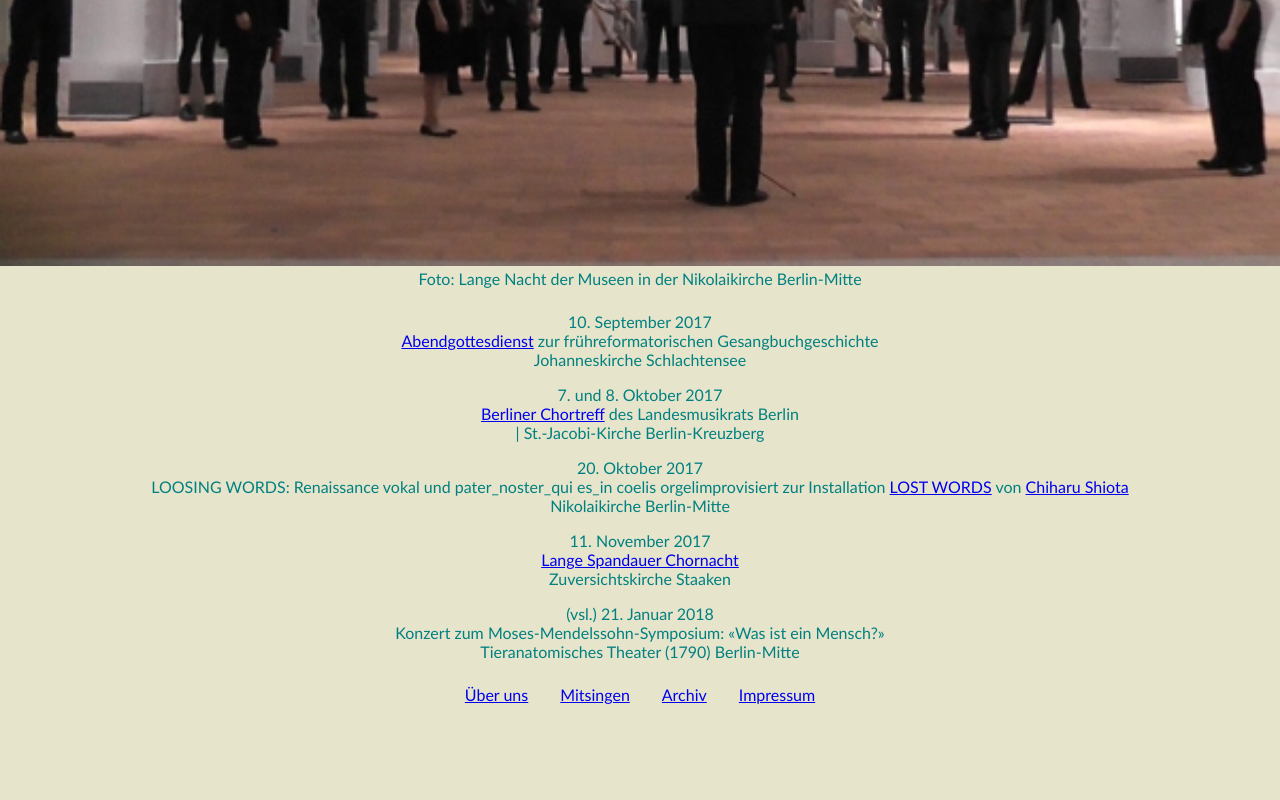
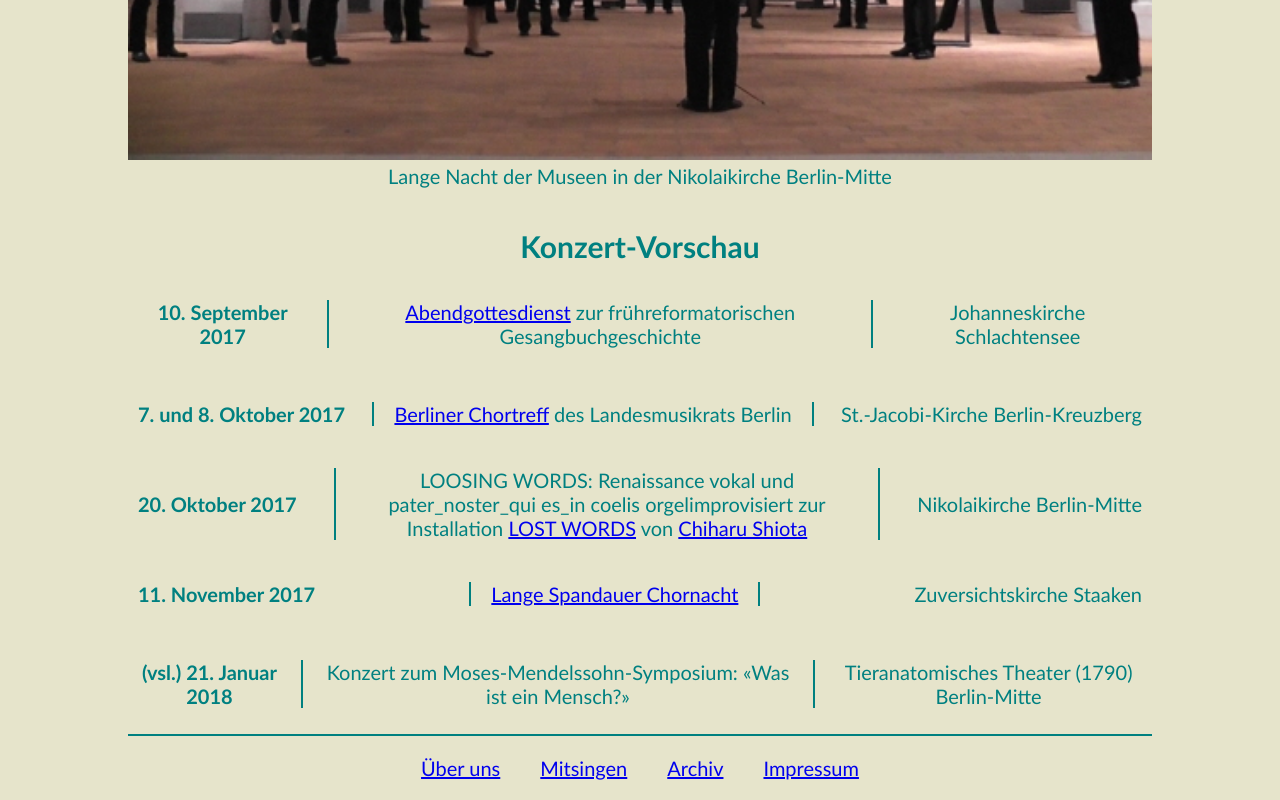
Before and after one commit to DagmarTimmreck/cappella, a plain HTML site: page index.html in a window 1280 px wide. Shown: the part 598-1398 px from the top of the page. Before the commit the page ends 1318 px from the top, so only its background shows below. Drawn offline with Linux system fonts and the light colour scheme.

Commit message:
index.html done

```diff
--- a/index.html
+++ b/index.html
@@ -25,8 +25,10 @@
   <main>
     <figure>
       <img src="./index_files/cvb_nikolaikircheberlin_20110827_1.jpg" alt="Cappella Vocale Berlin">
-      <figcaption>Foto: Lange Nacht der Museen in der Nikolaikirche Berlin-Mitte</figcaption>
+      <figcaption>Lange Nacht der Museen in der Nikolaikirche Berlin-Mitte</figcaption>
     </figure>
+
+    <h1>Konzert-Vorschau</h1>
 
     <div class="concert">
       <div class="date">10. September 2017</div>
@@ -39,7 +41,7 @@
     <div class="concert">
       <div class="date">7. und 8. Oktober 2017</div>
       <div class="title"><a href="https://www.landesmusikrat-berlin.de/projekte/berliner-chortreff/" target="_blank">Berliner Chortreff</a> des Landesmusikrats Berlin</div>
-      <div class="location"> | St.-Jacobi-Kirche Berlin-Kreuzberg</div>
+      <div class="location">St.-Jacobi-Kirche Berlin-Kreuzberg</div>
     </div>
 
     <div class="concert">
--- a/resources/css/style.css
+++ b/resources/css/style.css
@@ -33,12 +33,16 @@ header {
 figure{
   margin: 1rem 0;
 }
-
 img {
   width: 100%;
 }
+figcaption {
+  text-align: center;
+}
 
-figcaption {
+h1 {
+  margin-top: 2rem;
+  font-size: 1.5rem;
   text-align: center;
 }
 
@@ -48,6 +52,9 @@ figcaption {
   padding: 0.5rem;
   text-align: center;
 }
+.date {
+  font-weight: bold;
+}
 
 nav {
   display: flex;
@@ -56,3 +63,42 @@ nav {
 nav a {
   padding: 1rem;
 }
+
+@media only screen and (min-width: 1000px) {
+  html {
+    font-size: 20px;
+  }
+  body {
+    width: 80%;
+    margin: 0 auto;
+  }
+  header {
+    border-bottom: 0.1rem solid;
+  }
+  .cappella {
+    width: 30rem;
+    font-size: 1.25rem;
+  }
+  .concert {
+    flex-direction: row;
+    align-items: center;
+    justify-content: space-between;
+    height: 3rem;
+    padding-bottom: 1rem;
+  }
+  .date {
+    padding-right: 1rem;
+  }
+  .title {
+    max-width: 50%;
+    padding: 0 1rem;
+    border-right: 0.1rem solid;
+    border-left: 0.1rem solid;
+  }
+  .location {
+    padding-left: 1rem;
+  }
+  footer {
+    border-top: 0.1rem solid;
+  }
+}
```
